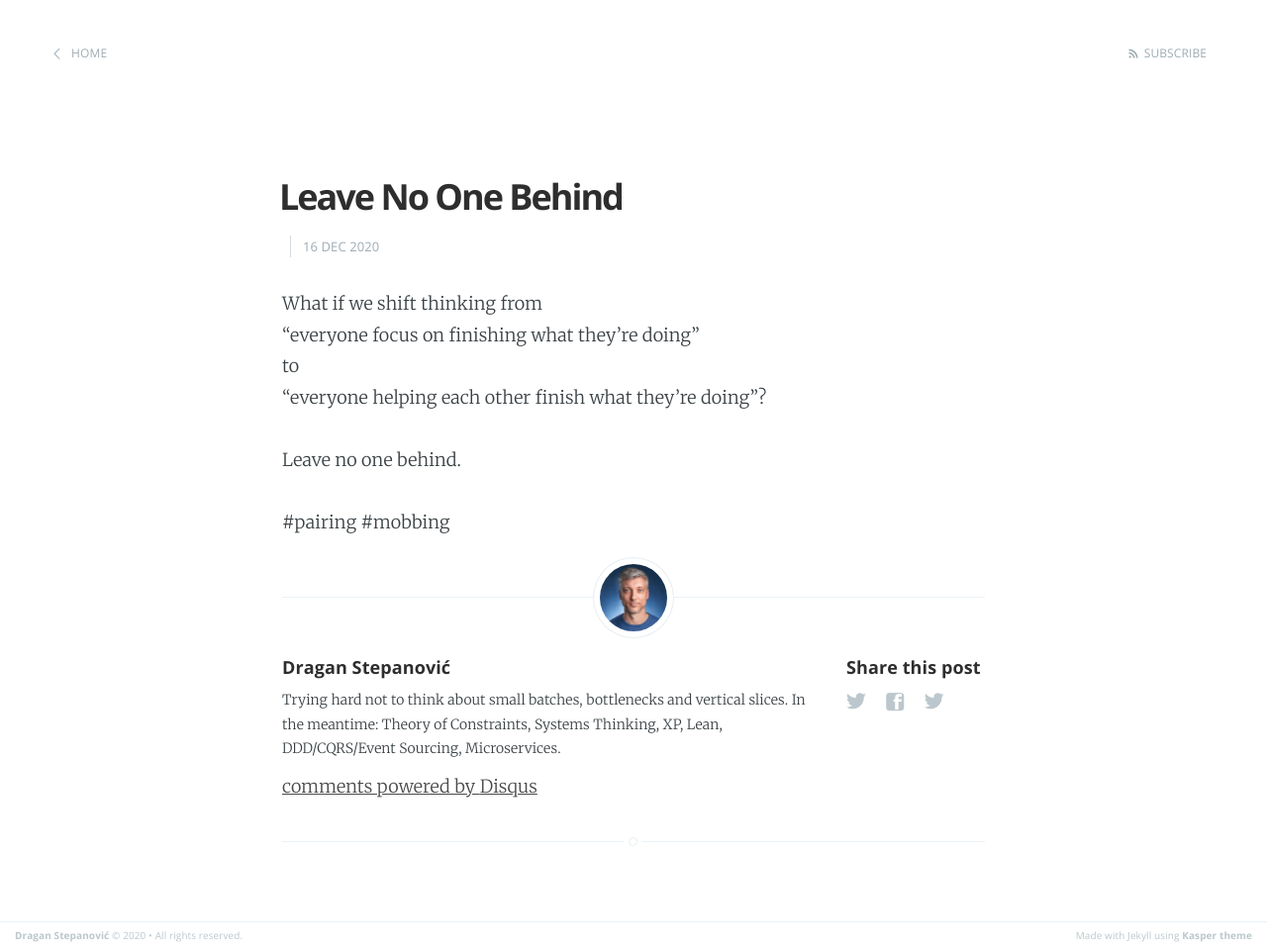
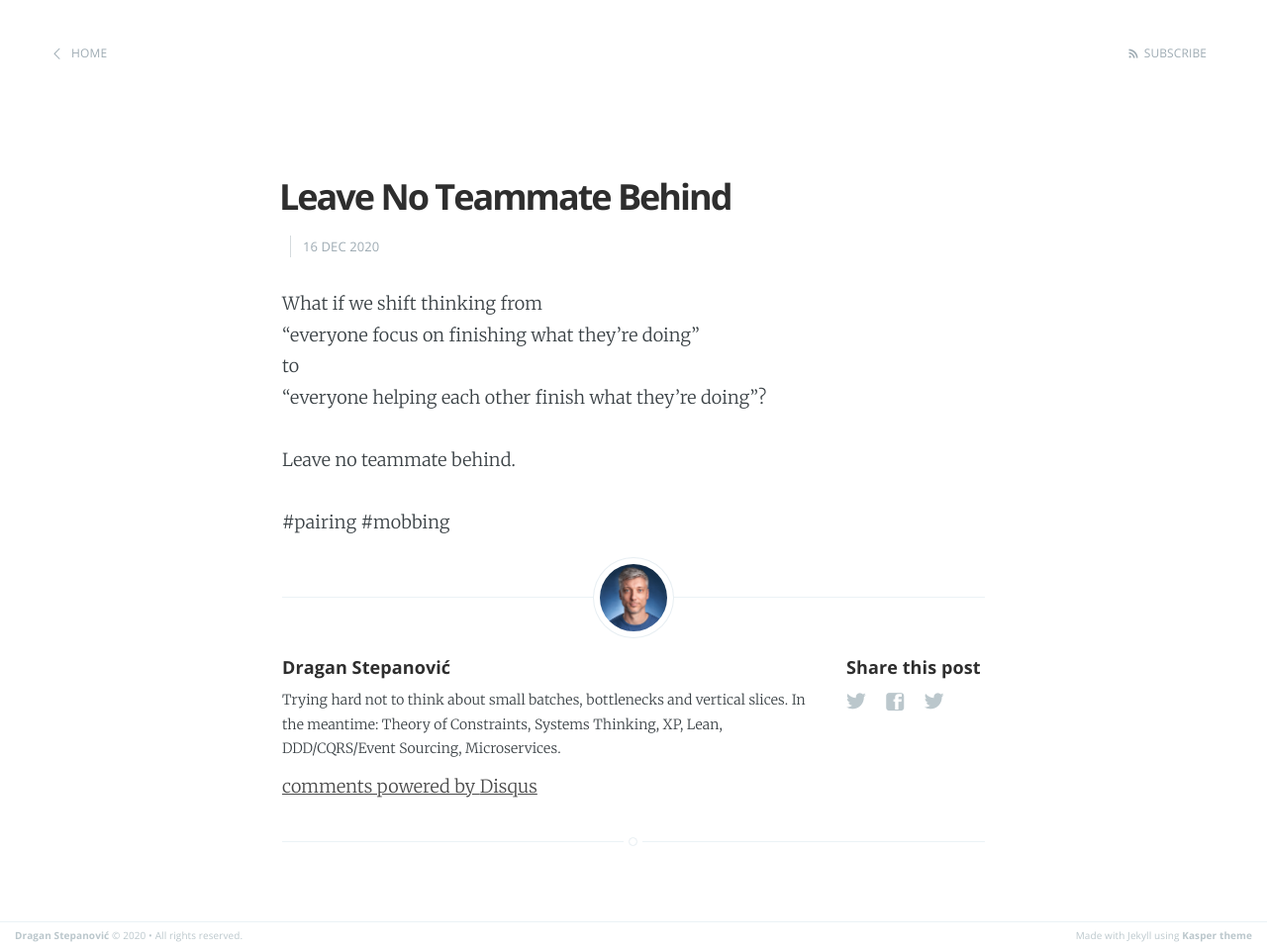
Before and after one commit to dragan-stepanovic/dragan-stepanovic.github.io, a Jekyll site: the page built from _posts/2020-12-16-leave-no-teamate-behind.md, in a window 1280 px wide. Shown: the whole page at 99% size. Built offline with Jekyll 4.4.1, drawn with Linux system fonts in a browser that asks for light colours; our own code applies the rules of GitHub Pages for plain Markdown files; comment, search, counter and statistics services are not loaded.

Commit message:
Update and rename 2020-12-16-leave-no-one-behind.md to 2020-12-16-leave-no-teamate-behind.md

```diff
--- a/_posts/2020-12-16-leave-no-one-behind.md
+++ b/_posts/2020-12-16-leave-no-teamate-behind.md
@@ -1,5 +1,5 @@
 ---
-title: Leave No One Behind
+title: Leave No Teammate Behind
 ---
 
 What if we shift thinking from
@@ -7,6 +7,6 @@ What if we shift thinking from
 to
 "everyone helping each other finish what they're doing"?
 
-Leave no one behind.
+Leave no teammate behind.
 
 #pairing #mobbing
```
